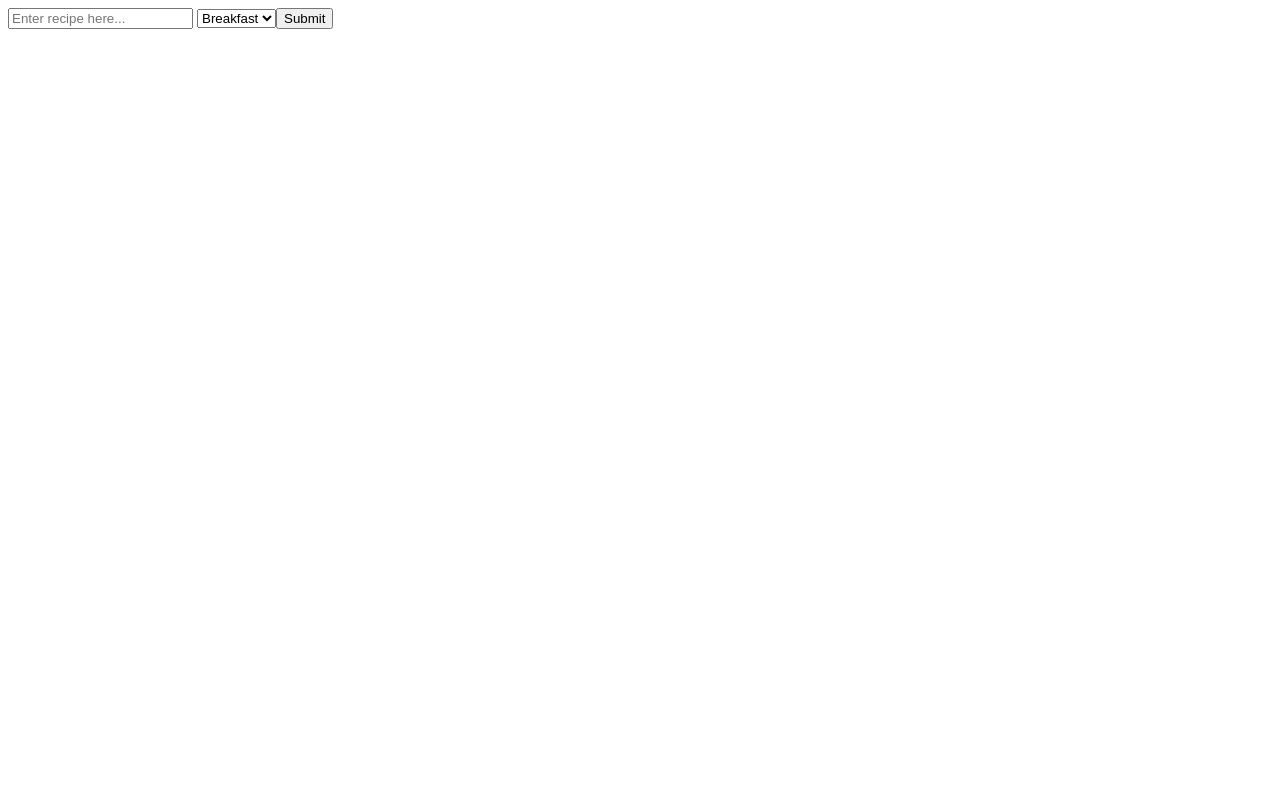
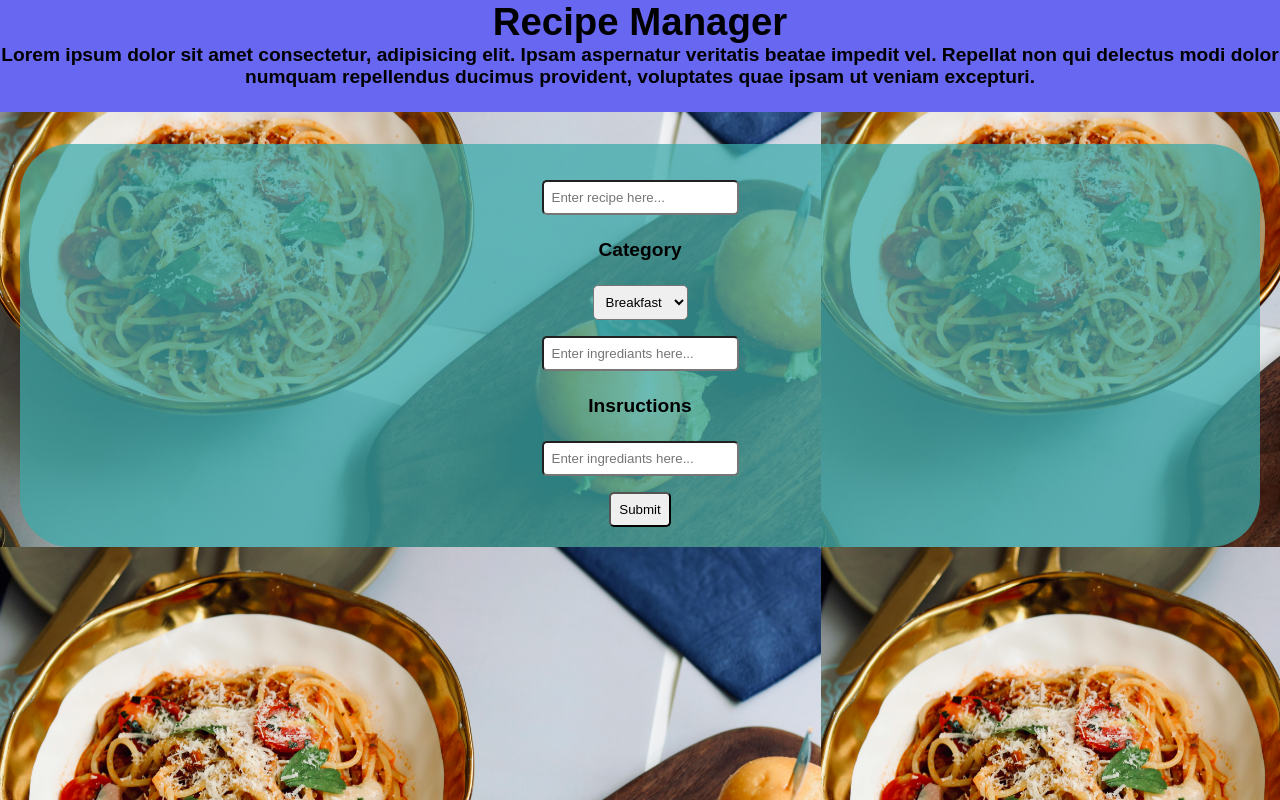
Before and after one commit to jdobbs34/SBA-318, a website: page views/index.html in a window 1280 px wide. Drawn offline with Linux system fonts and the light colour scheme; files that its build step writes are made by us from their sources.

Commit message:
10th commit

```diff
--- a/database/database.js
+++ b/database/database.js
@@ -19,7 +19,7 @@ export default [
   id: 3,
   name: "Spaghetti",
   category: "Dinner",
-  Ingredients: ["pasta", "tomato sauce", "ground beef"],
+  Ingredients: "pasta, tomato sauce, ground beef",
   instructions: "Cook pasta, prepare sauce, combine",
 }
 
--- a/server.js
+++ b/server.js
@@ -1,6 +1,6 @@
 // Imports
 import express from "express";
-import recipeList from "./routes/recipelist.js";
+import recipeList from "./routes/reciperoute.js";
 import { logger } from "./middleware/middleware.js";
 import { globalErr } from "./middleware/globalerr.js";
 
--- a/styles.css/styles.css
+++ b/styles.css/styles.css
@@ -0,0 +1,41 @@
+* {
+  margin: 0;
+  padding: 0;
+  box-sizing: border-box;
+}
+
+body {
+  background: url(/images/pexels-genie-k-1731361-5688248.jpg);
+  background-size: contain;
+  text-align: center;
+  font-size: 1.2rem;
+  font-family: Arial, Helvetica, sans-serif;
+  font-weight: bolder;
+}
+
+header {
+  background-color: rgb(103, 103, 241);
+  padding-bottom: 24px;
+}
+
+form {
+  background-color: rgba(60, 170, 170, 0.74);
+  display: flex;
+  flex-direction: column;
+  margin-top: 32px;
+  margin-right: 20px;
+  margin-left: 20px;
+  padding: 20px;
+  padding-left: 0;
+  padding-right: 0;
+  border-radius: 50px;
+}
+
+input, label, select {
+ margin-top: 16px;
+ padding: 8px;
+ text-align: left;
+ margin-right: auto;
+ margin-left: auto;
+ border-radius: 5px;
+}
--- a/views/index.html
+++ b/views/index.html
@@ -4,17 +4,30 @@
     <meta charset="UTF-8" />
     <meta name="viewport" content="width=device-width, initial-scale=1.0" />
     <title>Recipe Manager</title>
-    <link rel="stylesheet" href="./styles.css/styles.css">
+    <link rel="stylesheet" href="../styles.css/styles.css">
   </head>
   <body>
+    <header>
+     <h1>Recipe Manager</h1>
+     <p>Lorem ipsum dolor sit amet consectetur, adipisicing elit. Ipsam aspernatur veritatis beatae impedit vel. Repellat non qui delectus modi dolor numquam repellendus ducimus provident, voluptates quae ipsam ut veniam excepturi.</p>
+    </header>
     <form action="api/recipes" method="POST">
+
+
         <input type="text" name="recipe" id="recipe" placeholder="Enter recipe here..." />
+        <label>Category</label>
         <select name="category" id="category">
           <option value="breakfast">Breakfast</option>
           <option value="lunch">Lunch</option>
           <option value="dinner">Dinner</option>
+          <label>Ingrediants</label>
+          <input name="ingrediants" id="ingrediants" placeholder="Enter ingrediants here..." />
+          <label>Insructions</label>
+          <input name="instructions" id="instructions" placeholder="Enter ingrediants here..." />
           <input type="submit" value="Submit">
+
         </select>
+
     </form>
 
 
```
Also changed, not shown: README.md, images/pexels-genie-k-1731361-5688248.jpg (added), routes/reciperoute.js (renamed from routes/recipelist.js), 1 other file. Lines whose indentation alone changed are shown as unchanged.
